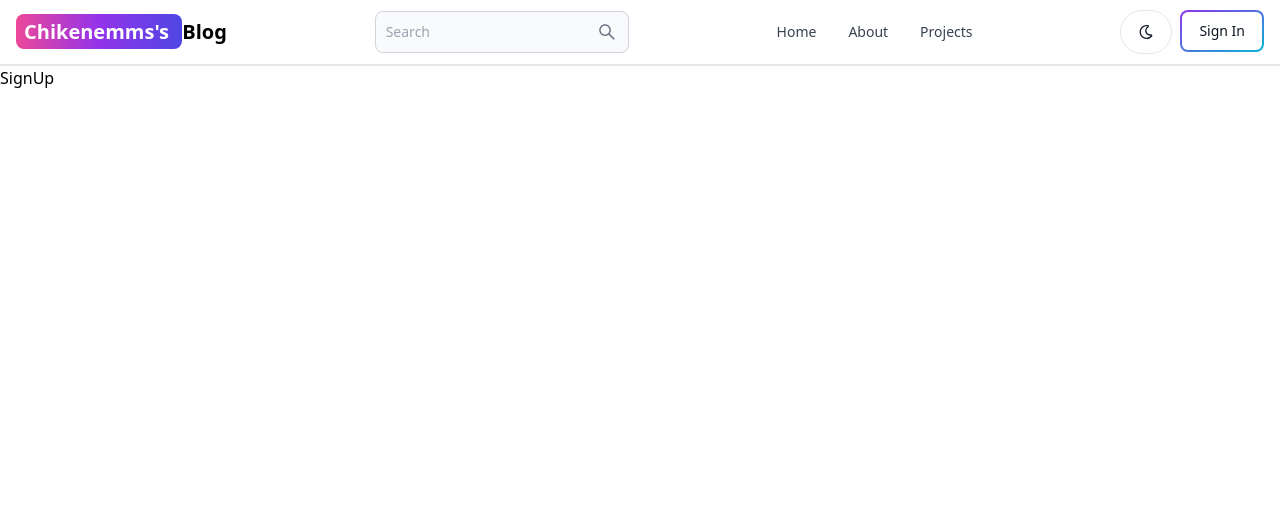
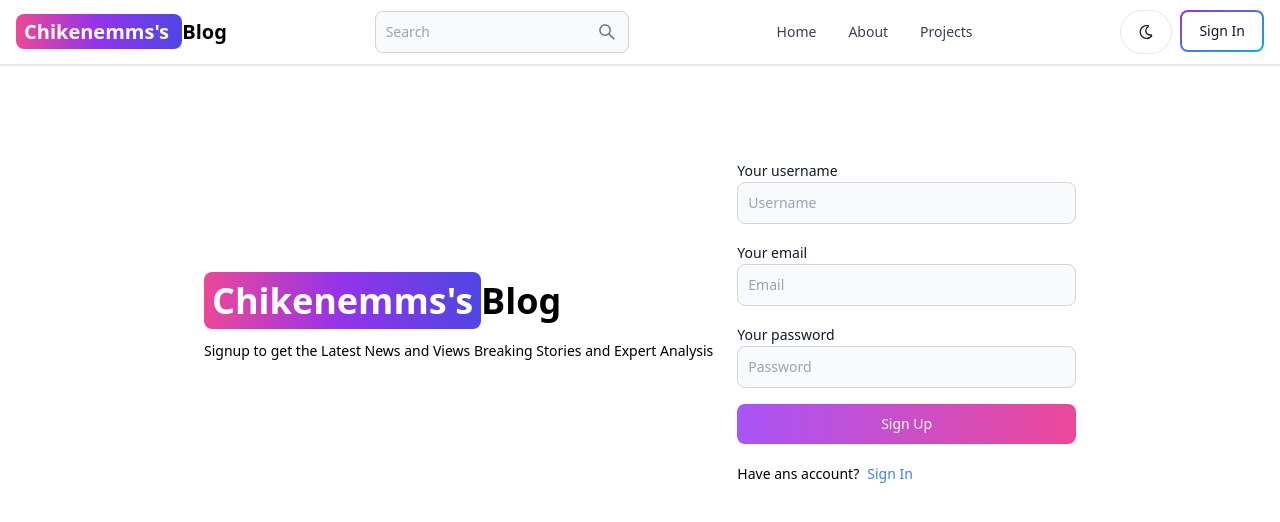
Before and after one commit to chiedozieu/chikenemma-blog, a React (Vite) app in the folder client/: page /sign-up in a window 1280 px wide. Shown: the top 522 px of the page. Built offline with nearby package versions, Linux system fonts and the light colour scheme.

Commit message:
signup page ui completed

```diff
--- a/client/src/pages/SignUp.jsx
+++ b/client/src/pages/SignUp.jsx
@@ -1,7 +1,37 @@
-import React from 'react'
+import { Button, Label, TextInput } from "flowbite-react"
+import { Link } from "react-router-dom"
 
 export default function SignUp() {
   return (
-    <div>SignUp</div>
+    <div className='min-h-screen mt-20'>
+      <div className="flex  p-3 max-w-4xl mx-auto flex-1 gap-6 flex-col md:flex-row md:items-center">
+        <div className="">
+          <Link to='/' className='font-bold dark:text-white text-4xl'>
+            <span className='px-2 py-1 bg-gradient-to-r from-pink-500 via-purple-600 to-indigo-600 rounded-lg text-white'>Chikenemms's</span>Blog
+          </Link>
+          <p className="text-sm mt-5">Signup to get the Latest News and Views Breaking Stories and Expert Analysis</p>
+        </div>
+        <div className="flex-1">
+          <form className="flex flex-col gap-4">
+             <div className="">
+             <Label value="Your username"/>
+             <TextInput type="text" placeholder="Username" id="username" />
+             </div>
+             <div className="">
+             <Label value="Your email "/>
+             <TextInput type="text" placeholder="Email" id="email" />
+             </div>
+             <div className="">
+             <Label value="Your password"/>
+             <TextInput type="text" placeholder="Password" id="password" />
+             </div>
+             <Button gradientDuoTone='purpleToPink' type="submit">
+              Sign Up
+             </Button>
+          </form>
+          <div className="flex gap-2 mt-5 text-sm"><span>Have ans account?</span><Link to='/sign-in' className="text-blue-500">Sign In</Link></div>
+        </div>
+      </div>
+    </div>
   )
 }
```
